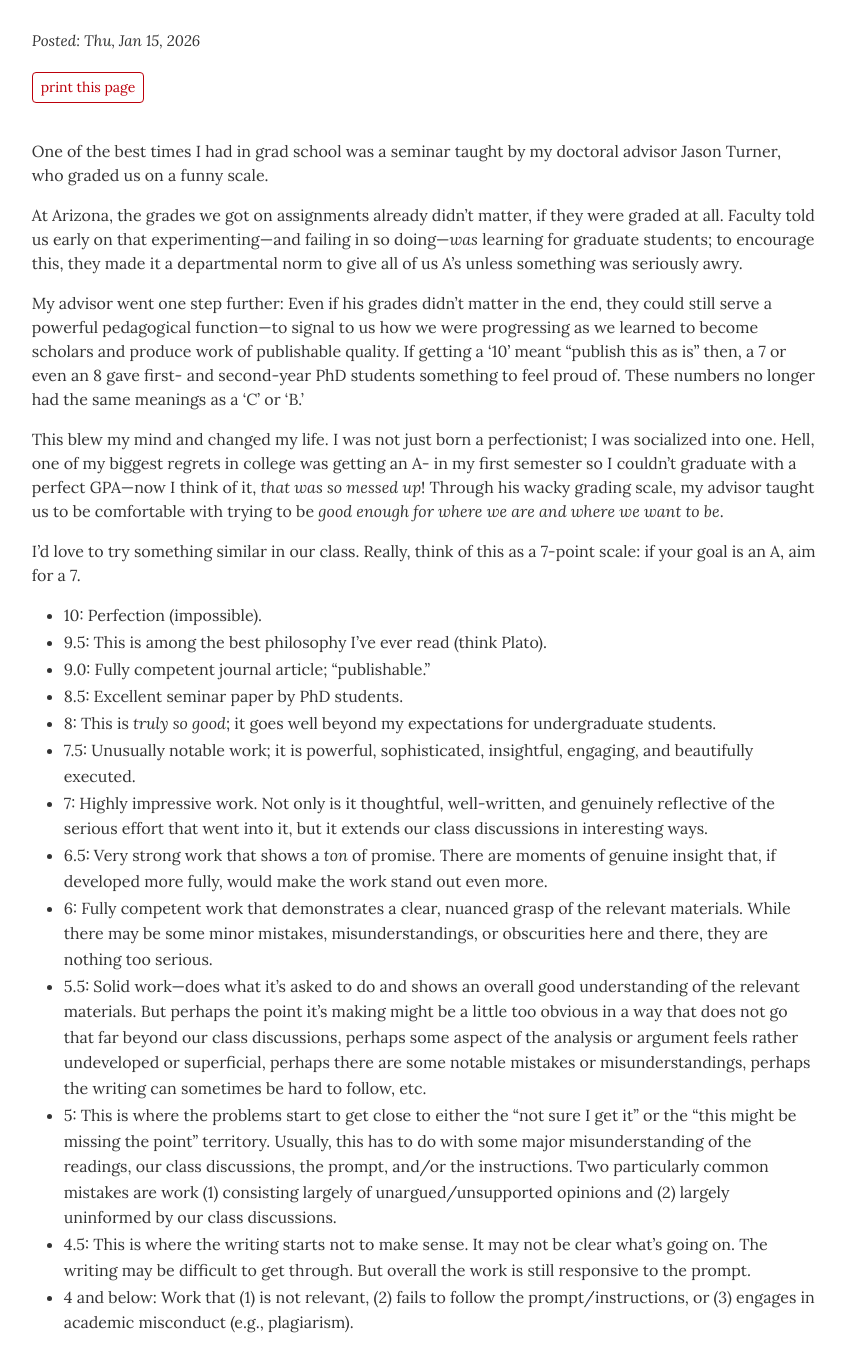
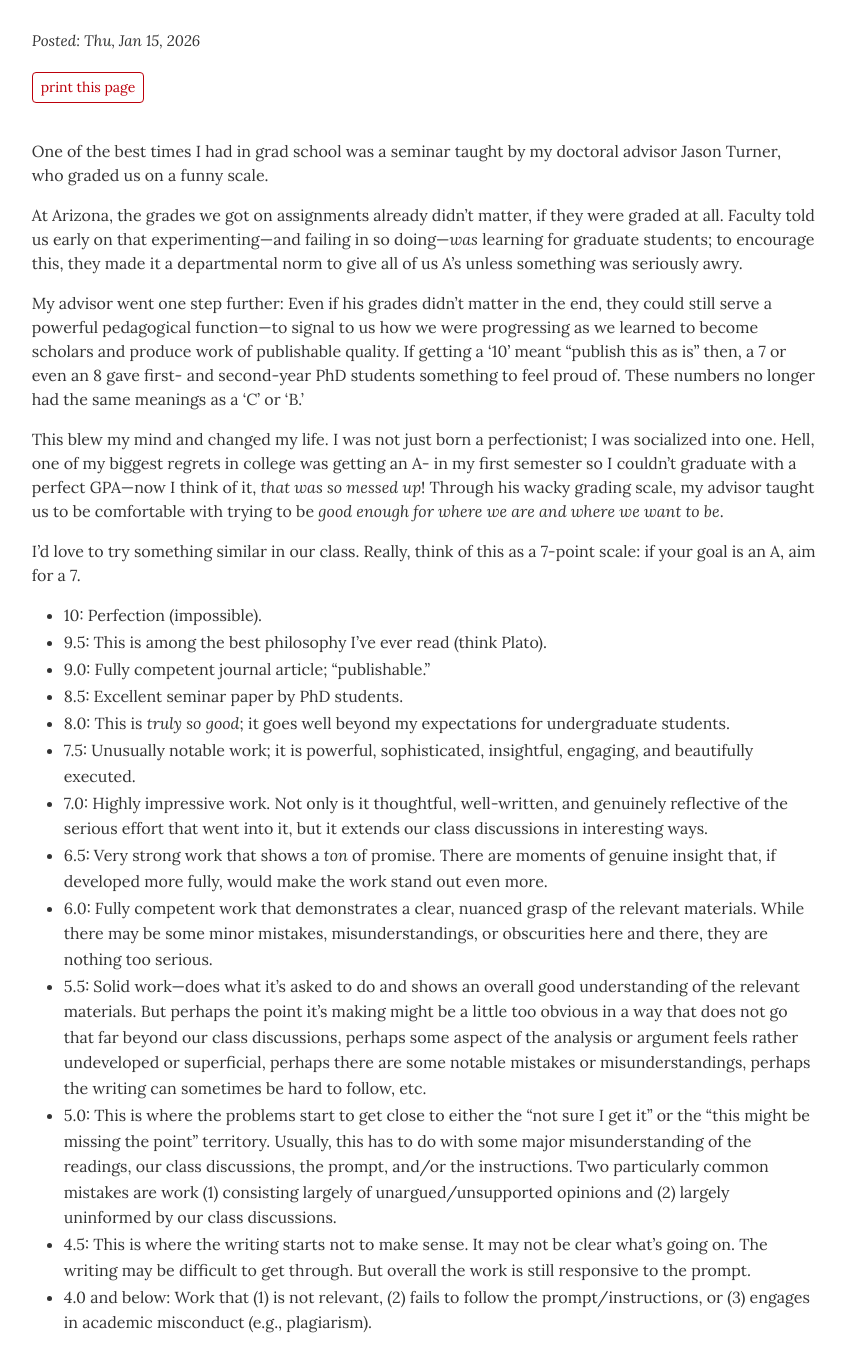
Before and after one commit to dingherself/intro, a Jekyll site: the page built from handouts/_posts/2026-01-15-grade-scale.md, in a window 1280 px wide and 1400 px high, scrolled down 173 px. Shown: the top 1372 px of the window, without its empty margins (216-1062 px from the left). Built offline with Jekyll 4.4.1, drawn with Linux system fonts in a browser that asks for light colours.

Commit message:
formatting

```diff
--- a/handouts/_posts/2026-01-15-grade-scale.md
+++ b/handouts/_posts/2026-01-15-grade-scale.md
@@ -18,12 +18,12 @@ I’d love to try something similar in our class. Really, think of this as a 7-p
 - 9.5: This is among the best philosophy I’ve ever read (think Plato).
 - 9.0: Fully competent journal article; “publishable.”
 - 8.5: Excellent seminar paper by PhD students.
-- 8: This is *truly so good*; it goes well beyond my expectations for undergraduate students.
+- 8.0: This is *truly so good*; it goes well beyond my expectations for undergraduate students.
 - 7.5: Unusually notable work; it is powerful, sophisticated, insightful, engaging, and beautifully executed.
-- 7: Highly impressive work. Not only is it thoughtful, well-written, and genuinely reflective of the serious effort that went into it, but it extends our class discussions in interesting ways.
+- 7.0: Highly impressive work. Not only is it thoughtful, well-written, and genuinely reflective of the serious effort that went into it, but it extends our class discussions in interesting ways.
 - 6.5: Very strong work that shows a *ton* of promise. There are moments of genuine insight that, if developed more fully, would make the work stand out even more.
-- 6: Fully competent work that demonstrates a clear, nuanced grasp of the relevant materials. While there may be some minor mistakes, misunderstandings, or obscurities here and there, they are nothing too serious.
+- 6.0: Fully competent work that demonstrates a clear, nuanced grasp of the relevant materials. While there may be some minor mistakes, misunderstandings, or obscurities here and there, they are nothing too serious.
 - 5.5: Solid work—does what it’s asked to do and shows an overall good understanding of the relevant materials. But perhaps the point it’s making might be a little too obvious in a way that does not go that far beyond our class discussions, perhaps some aspect of the analysis or argument feels rather undeveloped or superficial, perhaps there are some notable mistakes or misunderstandings, perhaps the writing can sometimes be hard to follow, etc.
-- 5: This is where the problems start to get close to either the “not sure I get it” or the “this might be missing the point” territory. Usually, this has to do with some major misunderstanding of the readings, our class discussions, the prompt, and/or the instructions. Two particularly common mistakes are work (1) consisting largely of unargued/unsupported opinions and (2) largely uninformed by our class discussions.
+- 5.0: This is where the problems start to get close to either the “not sure I get it” or the “this might be missing the point” territory. Usually, this has to do with some major misunderstanding of the readings, our class discussions, the prompt, and/or the instructions. Two particularly common mistakes are work (1) consisting largely of unargued/unsupported opinions and (2) largely uninformed by our class discussions.
 - 4.5: This is where the writing starts not to make sense. It may not be clear what’s going on. The writing may be difficult to get through. But overall the work is still responsive to the prompt.
-- 4 and below: Work that (1) is not relevant, (2) fails to follow the prompt/instructions, or (3) engages in academic misconduct (e.g., plagiarism).
+- 4.0 and below: Work that (1) is not relevant, (2) fails to follow the prompt/instructions, or (3) engages in academic misconduct (e.g., plagiarism).
```
